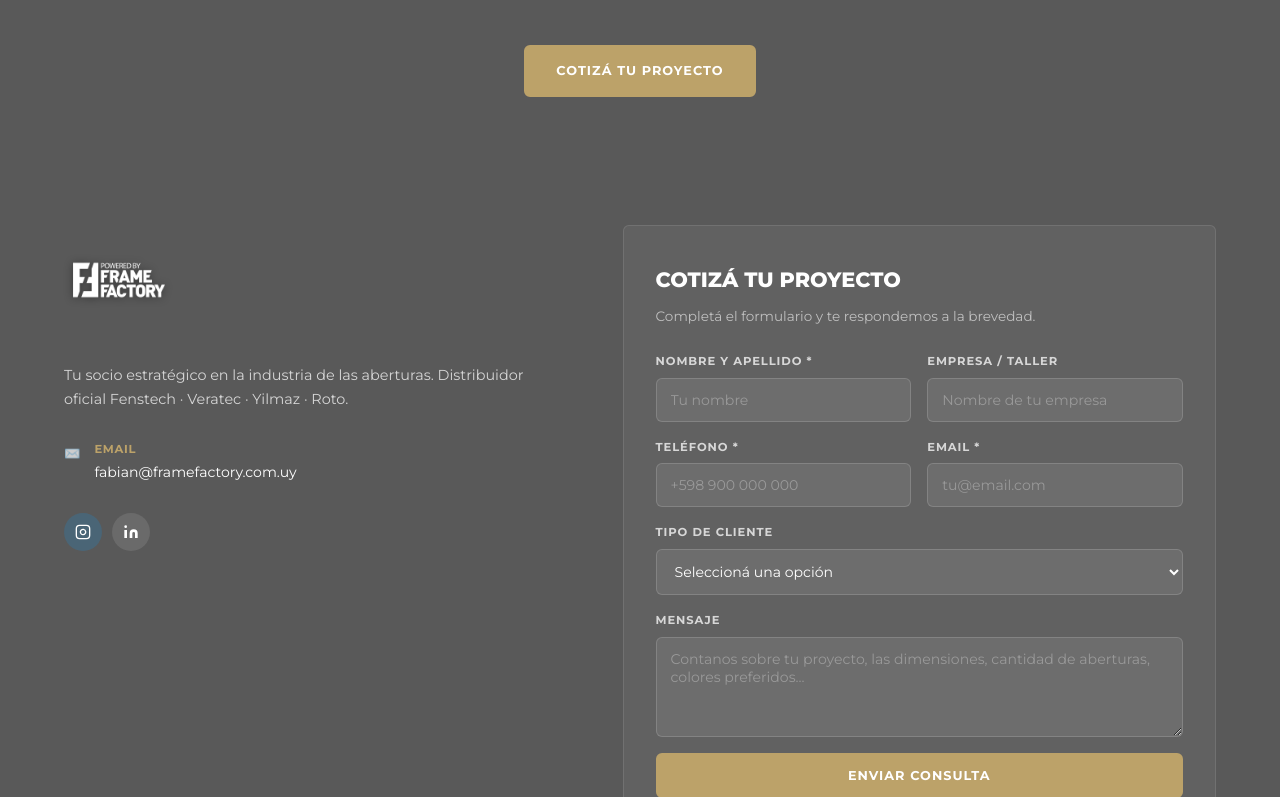
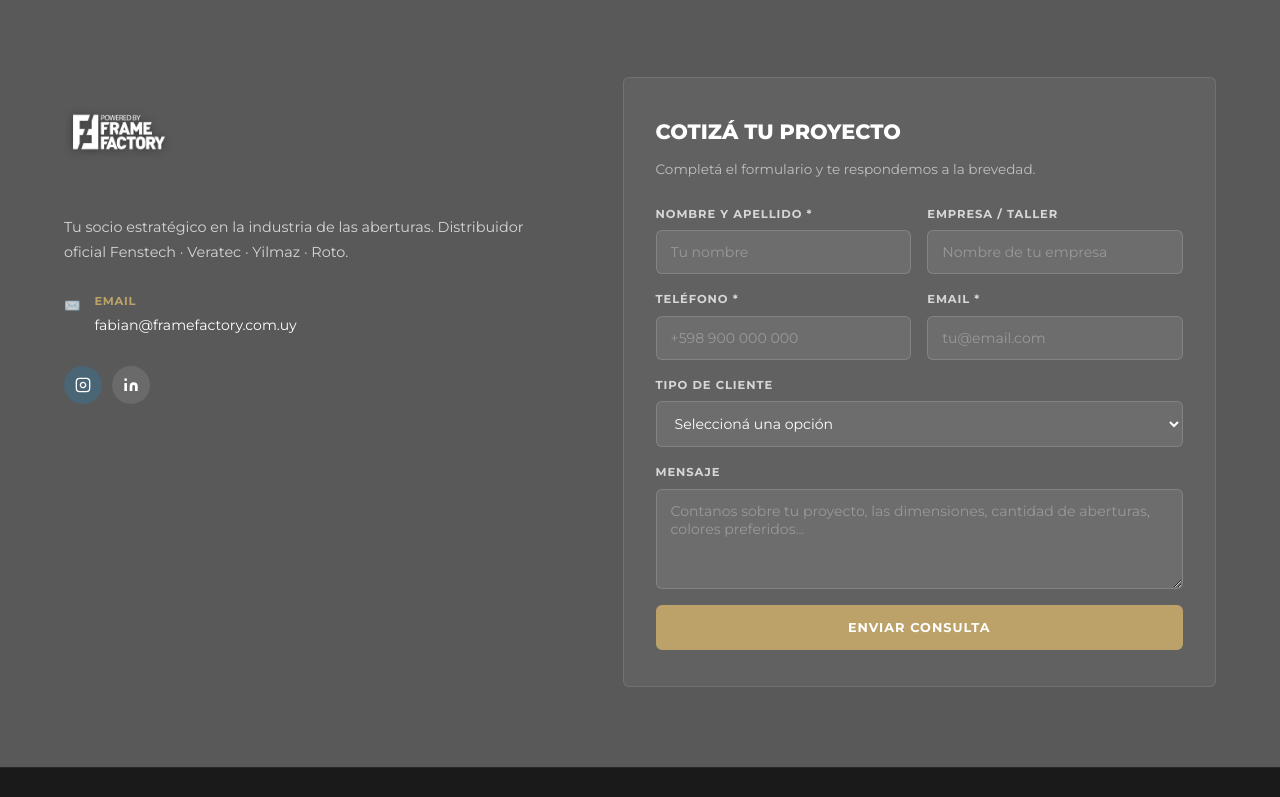
Before and after one commit to maticoll/Frame_factory, a plain HTML site: page index.html in a window 1280 px wide. Shown: the part 7369-8166 px from the top of the page. Drawn offline with Linux system fonts and the light colour scheme.

Commit message:
fix: cambiar foto proceso de corte y eliminar boton cotizar

```diff
--- a/index.html
+++ b/index.html
@@ -536,9 +536,6 @@
         </div>
       </div>
     </div>
-    <div class="galeria__cta container">
-      <a href="#contacto" class="btn btn--gold">Cotizá tu proyecto</a>
-    </div>
   </section>
 
   <!-- ===== CONTACTO ===== -->
```
Also changed, not shown: 1 other file.
